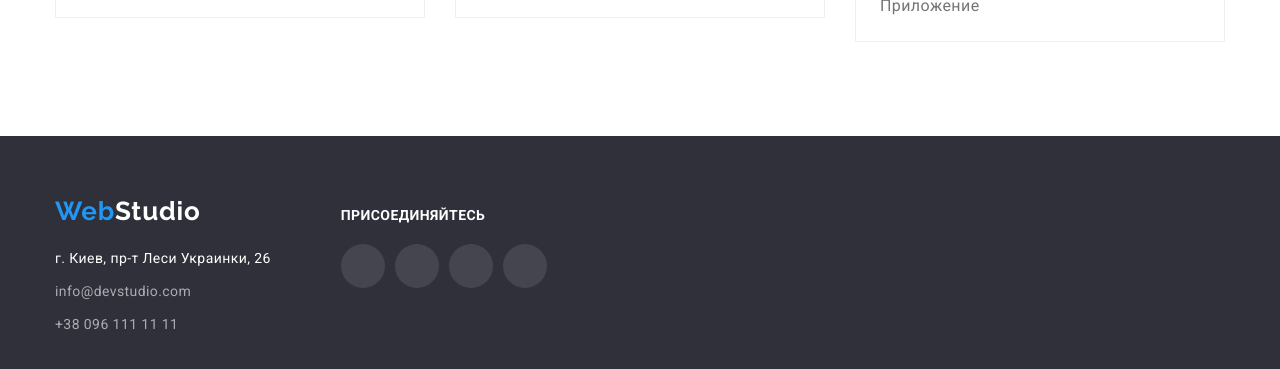
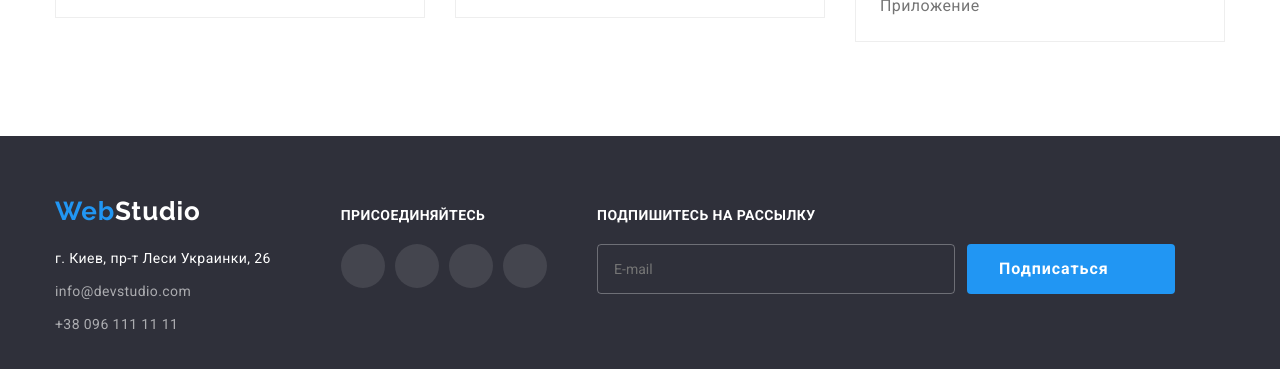
Before and after one commit to jc-sas/-goit-markup-hw-06, a plain HTML site: page portfolio.html in a window 1280 px wide. Shown: the part 709-1078 px from the top of the page. Drawn offline with nearby package versions, Linux system fonts and the light colour scheme.

Commit message:
Добавил разметку формы в "Портфолио

```diff
--- a/portfolio.html
+++ b/portfolio.html
@@ -246,6 +246,7 @@
     </main>
 
     <!-- Подвал -->
+    <!-- Подвал -->
     <footer class="footer">
       <div class="container footer-container">
         <div class="address-wrap">
@@ -282,7 +283,8 @@
                 <svg
                   class="icon-social footer-icon-social"
                   width="20"
-                  height="20">
+                  height="20"
+                >
                   <use href="./images/sprite.svg#icon-instagram"></use>
                 </svg>
               </a>
@@ -292,7 +294,8 @@
                 <svg
                   class="icon-social footer-icon-social"
                   width="20"
-                  height="20">
+                  height="20"
+                >
                   <use href="./images/sprite.svg#icon-twitter"></use>
                 </svg>
               </a>
@@ -302,7 +305,8 @@
                 <svg
                   class="icon-social footer-icon-social"
                   width="20"
-                  height="20">
+                  height="20"
+                >
                   <use href="./images/sprite.svg#icon-facebook"></use>
                 </svg>
               </a>
@@ -312,13 +316,36 @@
                 <svg
                   class="icon-social footer-icon-social"
                   width="20"
-                  height="20">
+                  height="20"
+                >
                   <use href="./images/sprite.svg#icon-linkedin"></use>
                 </svg>
               </a>
             </li>
           </ul>
         </div>
+
+        <!-- Форма подписки -->
+        <form class="form-sign" name="subscription">
+          <p class="footer-title">Подпишитесь на рассылку</p>
+          <div class="form-wrap">
+            <label class="form-label">
+              <input
+                class="form-sign-input"
+                type="email"
+                name="mail"
+                placeholder="E-mail"
+                required
+              />
+            </label>
+            <button class="top-btn form-button btn" type="submit">
+              Подписаться
+              <svg class="icon-sign" width="24" height="24">
+                <use href="./images/sprite.svg#icon-send"></use>
+              </svg>
+            </button>
+          </div>
+        </form>
       </div>
     </footer>
   </body>
```
Also changed, not shown: index.html (+5 -5 lines). Lines whose indentation alone changed are shown as unchanged.
